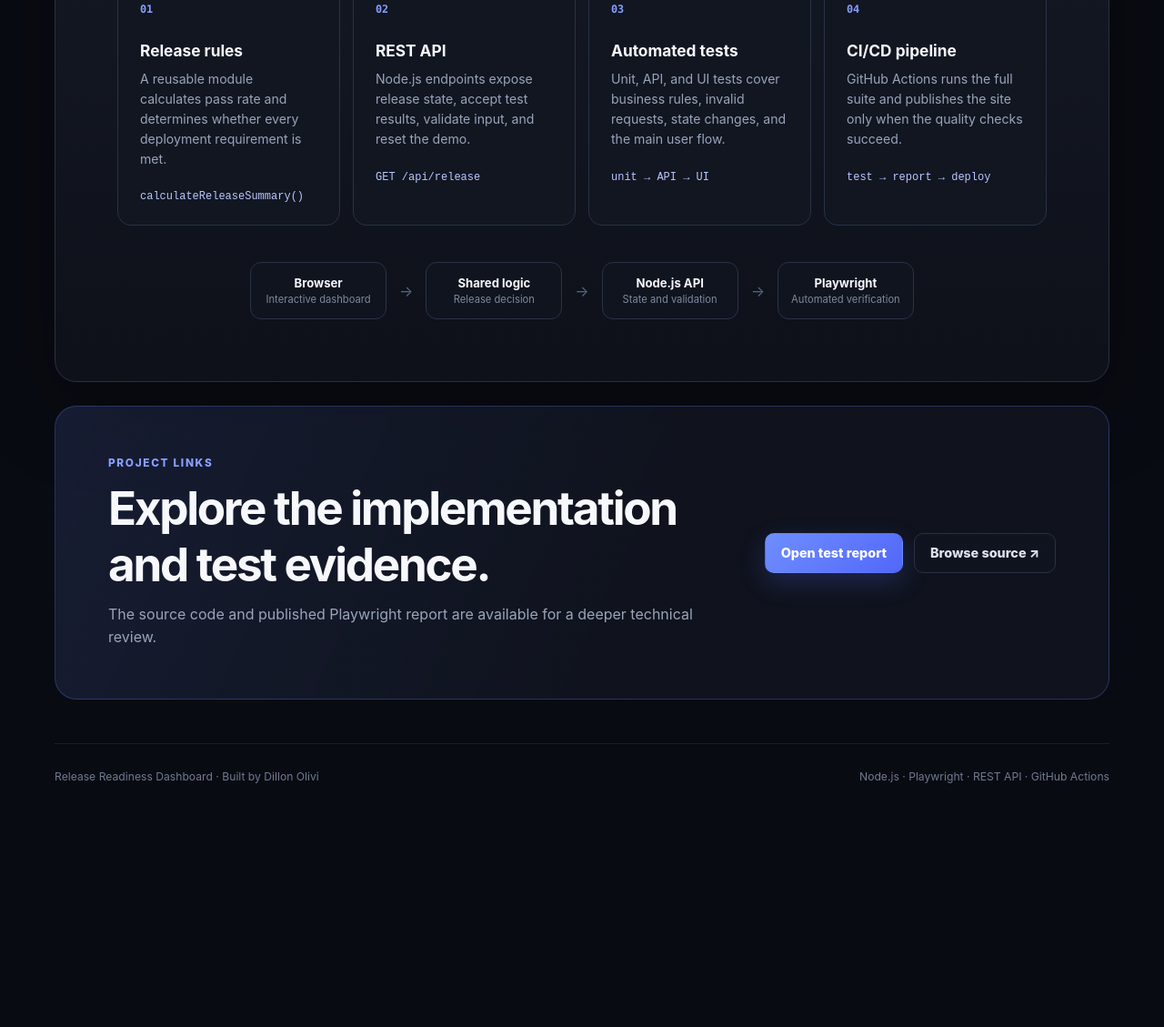
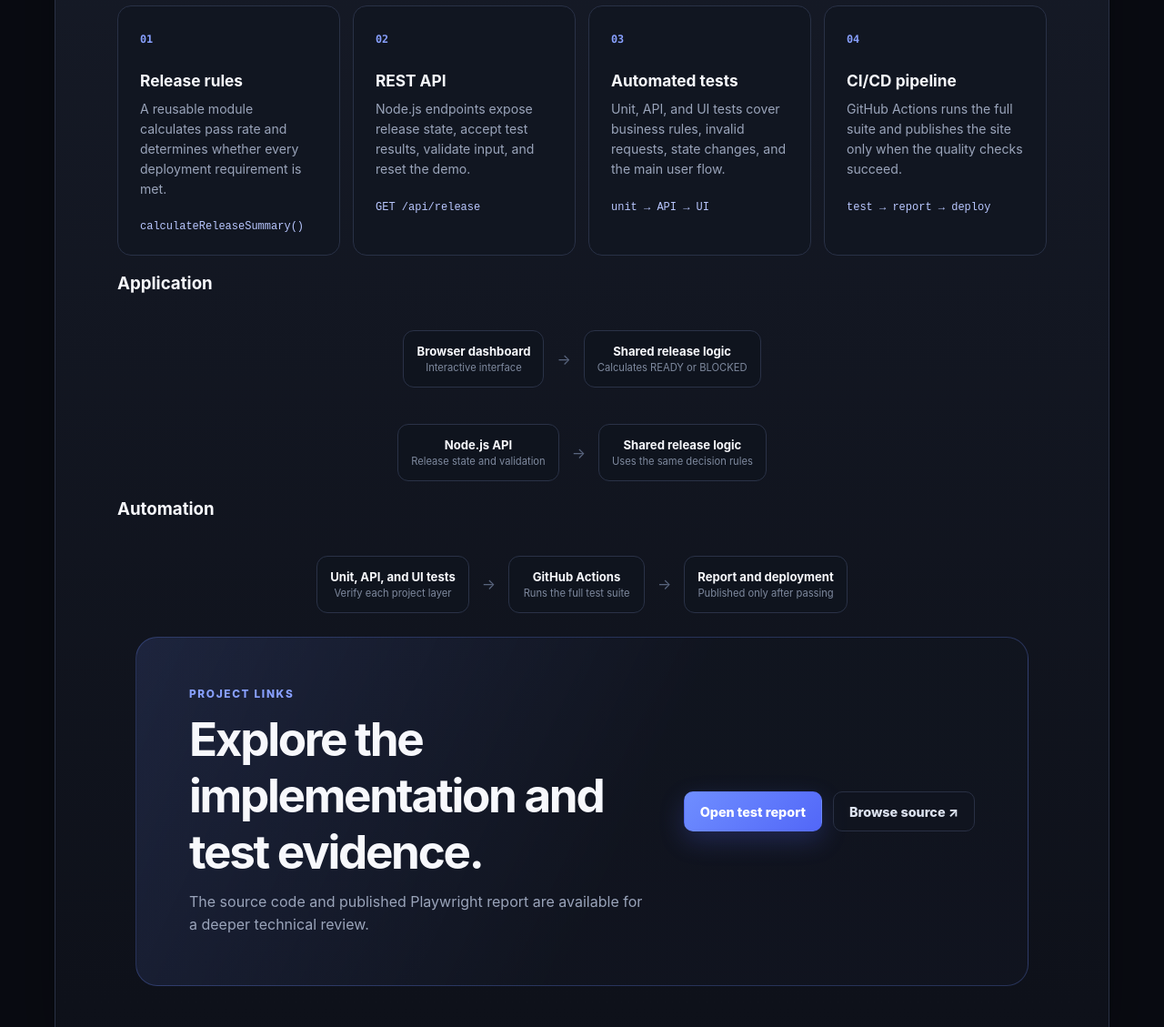
Before and after one commit to dillon-olivi/release-readiness-demo, a website with bundled scripts: page src/public/index.html in a window 1280 px wide. Shown: the part 1671-2800 px from the top of the page at 91% size. Before the commit the page ends 2577 px from the top, so only its background shows below. Built offline with nearby package versions, Linux system fonts and the light colour scheme.

Commit message:
Revise release readiness text and add architecture flows
Updated the release readiness workflow description and added detailed project architecture flows.

```diff
--- a/src/public/index.html
+++ b/src/public/index.html
@@ -35,8 +35,8 @@
           </div>
           <h1>Is this release ready to ship?</h1>
           <p class="hero-subtitle">
-            This dashboard demonstrates a release decision. Go ahead and fix the failed test and critical defect,
-            then watch the application recalculate whether deployment is safe!
+            This dashboard emulates a simple release-readiness workflow. Run the failed test again and confirm the critical defect has been resolved,
+            then watch the application recalculate whether deployment is safe.
           </p>
           <div class="hero-actions">
             <a class="button button-primary" href="#demo">Try the dashboard</a>
@@ -64,7 +64,7 @@
         <div class="section-heading">
           <div>
             <p class="eyebrow">RELEASE CANDIDATE</p>
-            <h2 id="demo-title">2.4.1 Build:63512</h2>
+            <h2 id="demo-title">Version 2.4.0</h2>
           </div>
           <div id="status-pill" class="status-pill status-blocked" aria-live="polite">
             <span class="status-dot"></span>
@@ -178,16 +178,66 @@
           </article>
         </div>
 
-        <div class="flow" aria-label="Project architecture flow">
-          <div><strong>Browser</strong><span>Interactive dashboard</span></div>
-          <span class="flow-arrow">→</span>
-          <div><strong>Shared logic</strong><span>Release decision</span></div>
-          <span class="flow-arrow">→</span>
-          <div><strong>Node.js API</strong><span>State and validation</span></div>
-          <span class="flow-arrow">→</span>
-          <div><strong>Playwright</strong><span>Automated verification</span></div>
-        </div>
-      </section>
+<div class="flow-groups" aria-label="Project architecture">
+
+  <div class="flow-group">
+    <h3>Application</h3>
+
+    <div class="flow">
+      <div>
+        <strong>Browser dashboard</strong>
+        <span>Interactive interface</span>
+      </div>
+
+      <span class="flow-arrow">→</span>
+
+      <div>
+        <strong>Shared release logic</strong>
+        <span>Calculates READY or BLOCKED</span>
+      </div>
+    </div>
+
+    <div class="flow">
+      <div>
+        <strong>Node.js API</strong>
+        <span>Release state and validation</span>
+      </div>
+
+      <span class="flow-arrow">→</span>
+
+      <div>
+        <strong>Shared release logic</strong>
+        <span>Uses the same decision rules</span>
+      </div>
+    </div>
+  </div>
+
+  <div class="flow-group">
+    <h3>Automation</h3>
+
+    <div class="flow">
+      <div>
+        <strong>Unit, API, and UI tests</strong>
+        <span>Verify each project layer</span>
+      </div>
+
+      <span class="flow-arrow">→</span>
+
+      <div>
+        <strong>GitHub Actions</strong>
+        <span>Runs the full test suite</span>
+      </div>
+
+      <span class="flow-arrow">→</span>
+
+      <div>
+        <strong>Report and deployment</strong>
+        <span>Published only after passing</span>
+      </div>
+    </div>
+  </div>
+
+</div>
 
       <section class="cta shell">
         <div>
```
